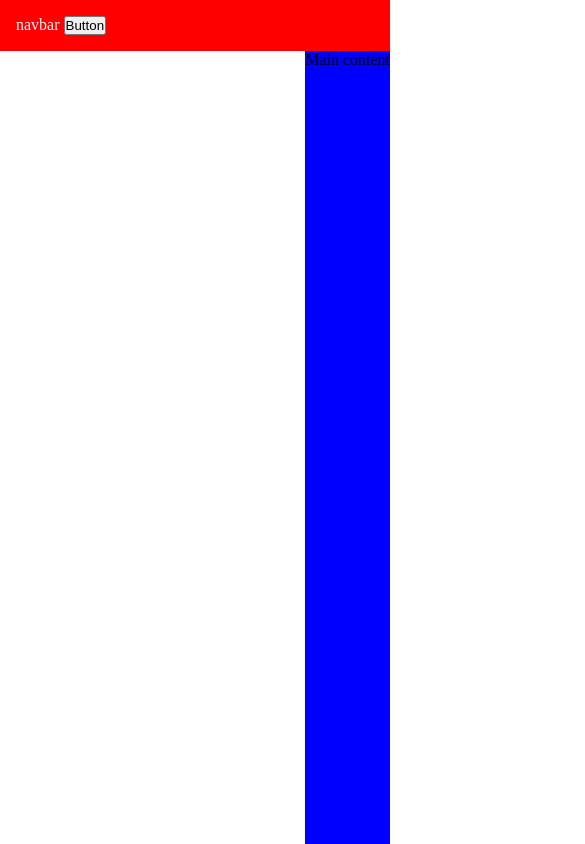
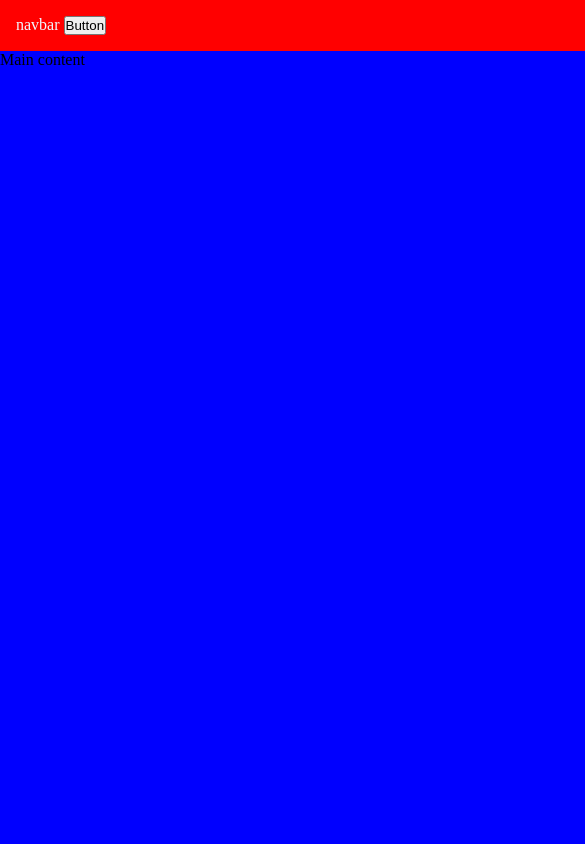
Before and after one commit to Yousef-sawy/Mindset_final, a plain HTML site: page index.html in a window 390 px wide. Shown: the top 844 px of the page, 585 px wide, since content can reach past the window. Drawn offline with Linux system fonts and the light colour scheme.

Commit message:
media in css

```diff
--- a/style.css
+++ b/style.css
@@ -47,6 +47,11 @@ main{
         width: 300px;
         display: none;
     }
+    main{
+        width: 800px;
+
+
+    }
     .show{
         display: block;
     }
```
